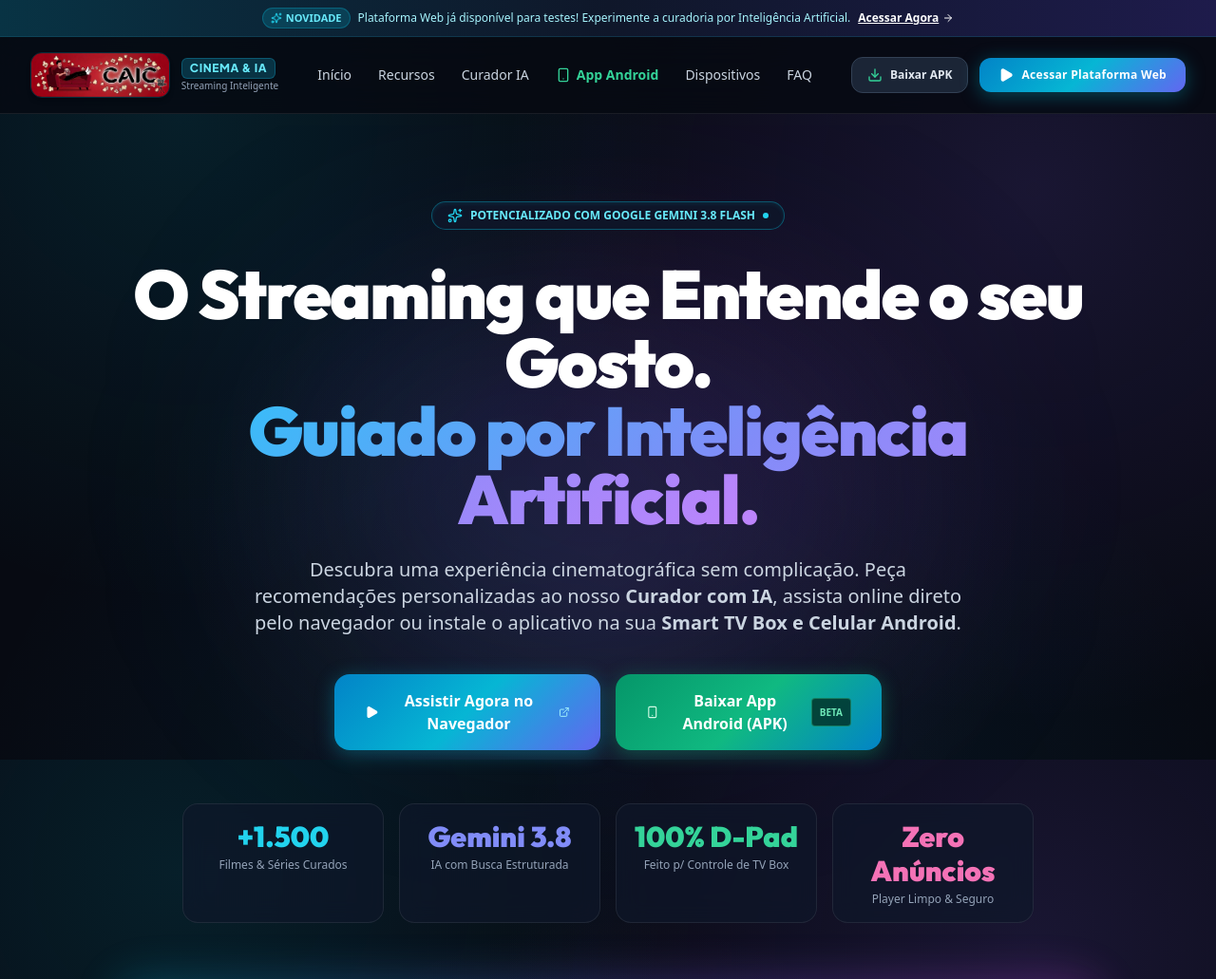
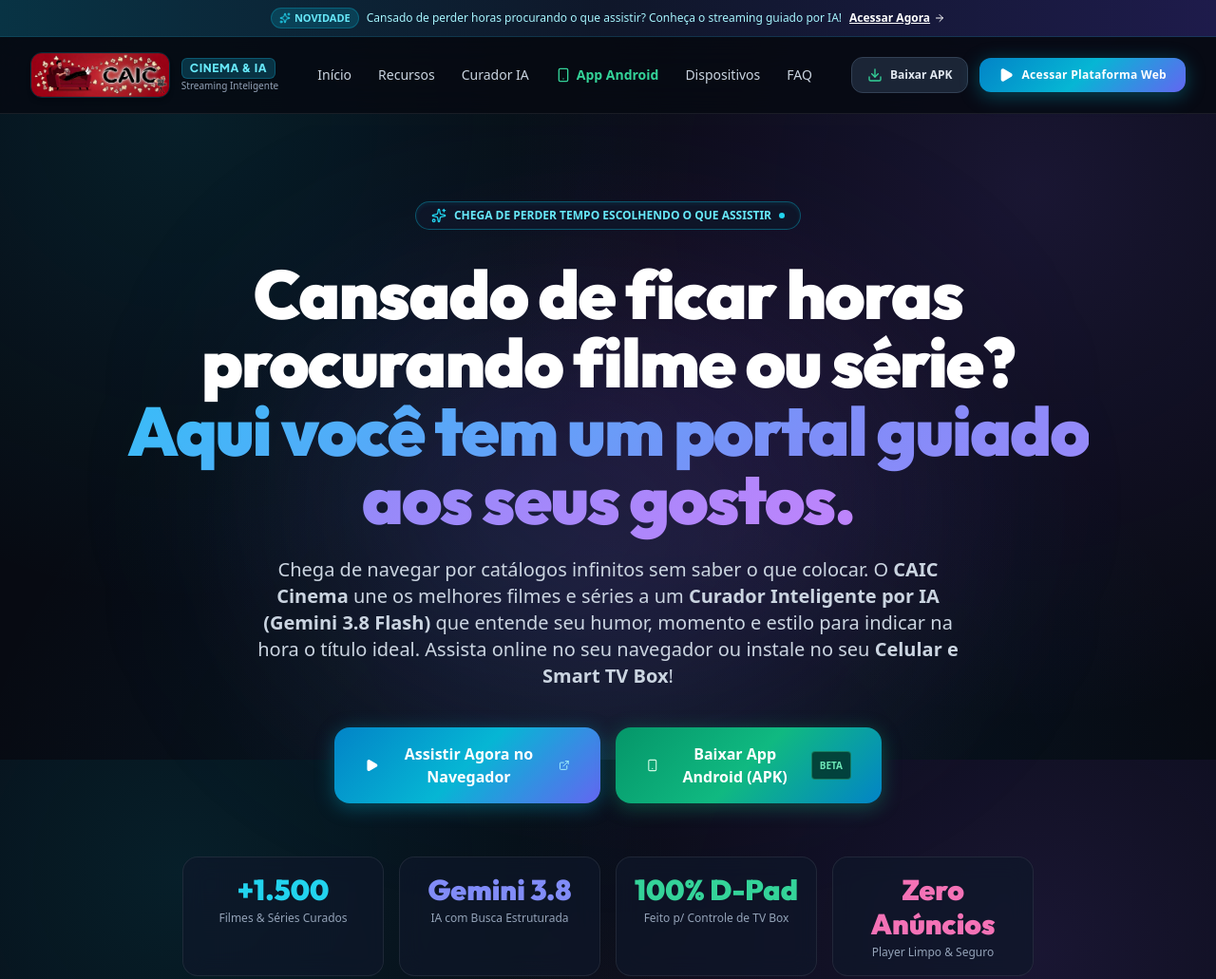
Before and after one commit to marcelosevero90/caic-cinema-site, a website: page index.html in a window 1280 px wide. Shown: the top 1031 px of the page at 95% size. Drawn offline with nearby package versions, Linux system fonts and the light colour scheme.

Commit message:
feat: destaca mensagem inicial 'Cansado de ficar horas procurando filme ou serie?' no Hero do site

```diff
--- a/index.html
+++ b/index.html
@@ -6,18 +6,18 @@
   <meta http-equiv="X-UA-Compatible" content="ie=edge">
 
   <!-- SEO Primary Meta Tags -->
-  <title>CAIC Cinema Streaming | Assista Online & Baixe o App Android</title>
-  <meta name="title" content="CAIC Cinema Streaming | Assista Online & Baixe o App Android">
-  <meta name="description" content="Conheça o CAIC Cinema: a nova plataforma de streaming inteligente com curadoria por IA (Gemini 3.8 Flash). Assista grátis pelo navegador ou baixe o app para Celular e TV Box Android!">
-  <meta name="keywords" content="CAIC Cinema, streaming grátis, filmes online, séries, curadoria IA, Gemini Flash, TV Box, Android APK, download app cinema">
+  <title>CAIC Cinema | Cansado de Procurar Filmes? Streaming Guiado com IA</title>
+  <meta name="title" content="CAIC Cinema | Cansado de Procurar Filmes? Streaming Guiado com IA">
+  <meta name="description" content="Cansado de ficar horas procurando filme ou série? No CAIC Cinema você tem um portal guiado exatamente aos seus gostos com curadoria por IA (Gemini 3.8 Flash).">
+  <meta name="keywords" content="CAIC Cinema, streaming inteligente, filmes online, séries, curadoria IA, Gemini Flash, TV Box, Android APK, download app cinema">
   <meta name="author" content="Marcelo Severo - CAIC Cinema">
   <meta name="theme-color" content="#070a12">
 
   <!-- Open Graph / Facebook / WhatsApp -->
   <meta property="og:type" content="website">
-  <meta property="og:url" content="https://caic-cinema.vercel.app/">
-  <meta property="og:title" content="CAIC Cinema Streaming - Plataforma Inteligente com IA">
-  <meta property="og:description" content="Assista filmes e séries direto no seu navegador ou baixe o aplicativo para Android TV e Celular. Curadoria conversacional por IA!">
+  <meta property="og:url" content="https://caic-cinema-site.vercel.app/">
+  <meta property="og:title" content="CAIC Cinema | Streaming Guiado aos Seus Gostos com IA">
+  <meta property="og:description" content="Cansado de ficar horas procurando filme ou série? Aqui você tem um portal guiado aos seus gostos com IA em tempo real!">
   <meta property="og:image" content="./assets/caic-banner-tvbox.png">
 
   <!-- Twitter / X -->
@@ -75,7 +75,7 @@
       <span class="inline-flex items-center gap-1 bg-cyan-500/20 text-cyan-300 px-2 py-0.5 rounded-full border border-cyan-500/30 text-[11px] font-bold">
         <i data-lucide="sparkles" class="w-3 h-3 text-cyan-400"></i> NOVIDADE
       </span>
-      <span>Plataforma Web já disponível para testes! Experimente a curadoria por Inteligência Artificial.</span>
+      <span>Cansado de perder horas procurando o que assistir? Conheça o streaming guiado por IA!</span>
       <a href="https://caic-cinema.vercel.app/" target="_blank" rel="noopener noreferrer" class="underline text-white font-bold hover:text-cyan-300 transition-colors inline-flex items-center gap-1">
         Acessar Agora <i data-lucide="arrow-right" class="w-3 h-3"></i>
       </a>
@@ -149,19 +149,19 @@
         <!-- Badge Superior -->
         <div class="inline-flex items-center gap-2 px-4 py-1.5 rounded-full bg-slate-900/90 border border-cyan-500/40 text-cyan-300 text-xs font-semibold mb-8 shadow-inner shadow-cyan-500/10">
           <i data-lucide="sparkles" class="w-4 h-4 text-cyan-400"></i>
-          <span>POTENCIALIZADO COM GOOGLE GEMINI 3.8 FLASH</span>
+          <span>CHEGA DE PERDER TEMPO ESCOLHENDO O QUE ASSISTIR</span>
           <span class="w-1.5 h-1.5 rounded-full bg-cyan-400 animate-ping"></span>
         </div>
 
         <!-- Título Principal -->
         <h1 class="text-4xl sm:text-6xl lg:text-7xl font-black tracking-tight text-white max-w-5xl mx-auto leading-[1.1] mb-6 font-display">
-          O Streaming que Entende o seu Gosto. <br>
-          <span class="text-gradient-cyan">Guiado por Inteligência Artificial.</span>
+          Cansado de ficar horas procurando filme ou série? <br>
+          <span class="text-gradient-cyan">Aqui você tem um portal guiado aos seus gostos.</span>
         </h1>
 
         <!-- Subtítulo -->
         <p class="text-lg sm:text-xl text-slate-300 max-w-3xl mx-auto font-normal leading-relaxed mb-10">
-          Descubra uma experiência cinematográfica sem complicação. Peça recomendações personalizadas ao nosso <strong>Curador com IA</strong>, assista online direto pelo navegador ou instale o aplicativo na sua <strong>Smart TV Box e Celular Android</strong>.
+          Chega de navegar por catálogos infinitos sem saber o que colocar. O <strong>CAIC Cinema</strong> une os melhores filmes e séries a um <strong>Curador Inteligente por IA (Gemini 3.8 Flash)</strong> que entende seu humor, momento e estilo para indicar na hora o título ideal. Assista online no seu navegador ou instale no seu <strong>Celular e Smart TV Box</strong>!
         </p>
 
         <!-- CTA Buttons -->
```
